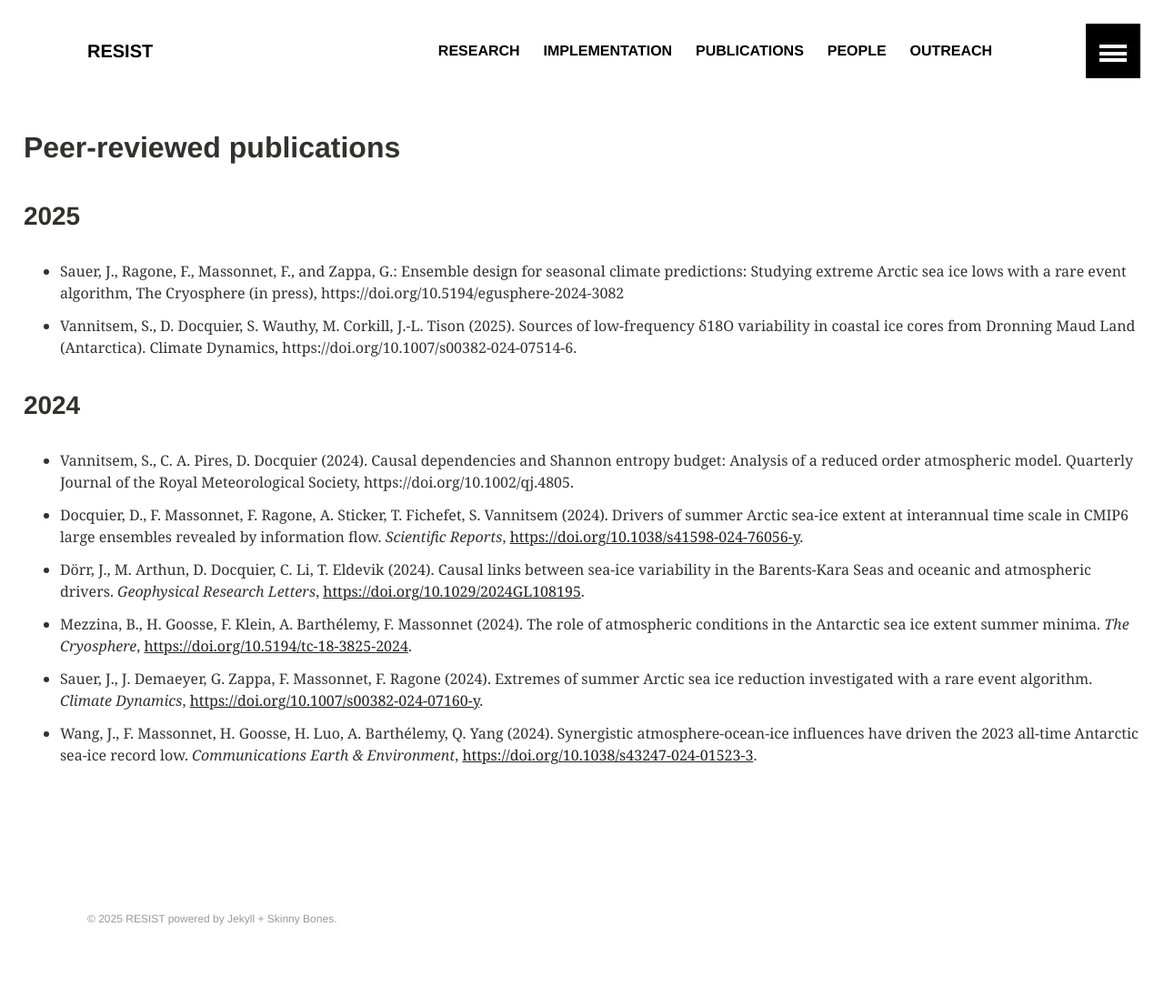
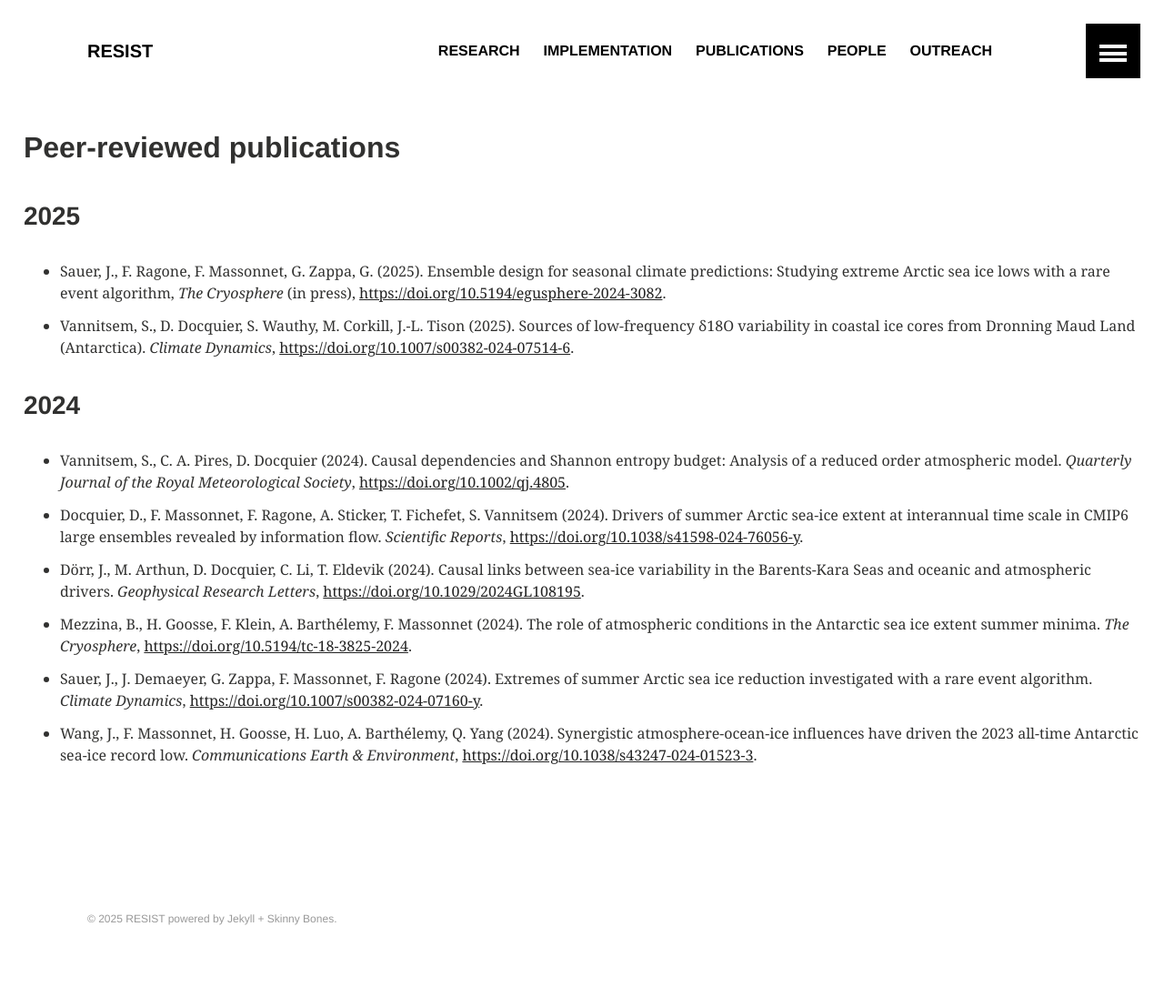
Before and after one commit to resist-impuls/resist-impuls.github.io, a Jekyll site: the page built from publications.md, in a window 1280 px wide. Shown: the whole page at 91% size. Built offline with Jekyll 4.4.1, drawn with Linux system fonts in a browser that asks for light colours; our own code applies the rules of GitHub Pages for plain Markdown files.

Commit message:
Update publications.md

```diff
--- a/publications.md
+++ b/publications.md
@@ -1,11 +1,13 @@
 ## Peer-reviewed publications
+
 ### 2025
-- Sauer, J., Ragone, F., Massonnet, F., and Zappa, G.: Ensemble design for seasonal climate predictions: Studying extreme Arctic sea ice lows with a rare event algorithm, The Cryosphere (in press), https://doi.org/10.5194/egusphere-2024-3082
-- Vannitsem, S., D. Docquier, S. Wauthy, M. Corkill, J.-L. Tison (2025). Sources of low-frequency δ18O variability in coastal ice cores from Dronning Maud Land (Antarctica). Climate Dynamics, https://doi.org/10.1007/s00382-024-07514-6.
+
+- Sauer, J., F. Ragone, F. Massonnet, G. Zappa, G. (2025). Ensemble design for seasonal climate predictions: Studying extreme Arctic sea ice lows with a rare event algorithm, _The Cryosphere_ (in press), [https://doi.org/10.5194/egusphere-2024-3082](https://doi.org/10.5194/egusphere-2024-3082).
+- Vannitsem, S., D. Docquier, S. Wauthy, M. Corkill, J.-L. Tison (2025). Sources of low-frequency δ18O variability in coastal ice cores from Dronning Maud Land (Antarctica). _Climate Dynamics_, [https://doi.org/10.1007/s00382-024-07514-6](https://doi.org/10.1007/s00382-024-07514-6).
 
 ### 2024
 
-- Vannitsem, S., C. A. Pires, D. Docquier (2024). Causal dependencies and Shannon entropy budget: Analysis of a reduced order atmospheric model. Quarterly Journal of the Royal Meteorological Society, https://doi.org/10.1002/qj.4805.
+- Vannitsem, S., C. A. Pires, D. Docquier (2024). Causal dependencies and Shannon entropy budget: Analysis of a reduced order atmospheric model. _Quarterly Journal of the Royal Meteorological Society_, [https://doi.org/10.1002/qj.4805](https://doi.org/10.1002/qj.4805).
 - Docquier, D., F. Massonnet, F. Ragone, A. Sticker, T. Fichefet, S. Vannitsem (2024). Drivers of summer Arctic sea-ice extent at interannual time scale in CMIP6 large ensembles revealed by information flow. _Scientific Reports_, [https://doi.org/10.1038/s41598-024-76056-y](https://doi.org/10.1038/s41598-024-76056-y).
 - Dörr, J., M. Arthun, D. Docquier, C. Li, T. Eldevik (2024). Causal links between sea-ice variability in the Barents-Kara Seas and oceanic and atmospheric drivers. _Geophysical Research Letters_, [https://doi.org/10.1029/2024GL108195](https://doi.org/10.1029/2024GL108195).
 - Mezzina, B., H. Goosse, F. Klein, A. Barthélemy, F. Massonnet (2024). The role of atmospheric conditions in the Antarctic sea ice extent summer minima. _The Cryosphere_, [https://doi.org/10.5194/tc-18-3825-2024](https://doi.org/10.5194/tc-18-3825-2024).
```
